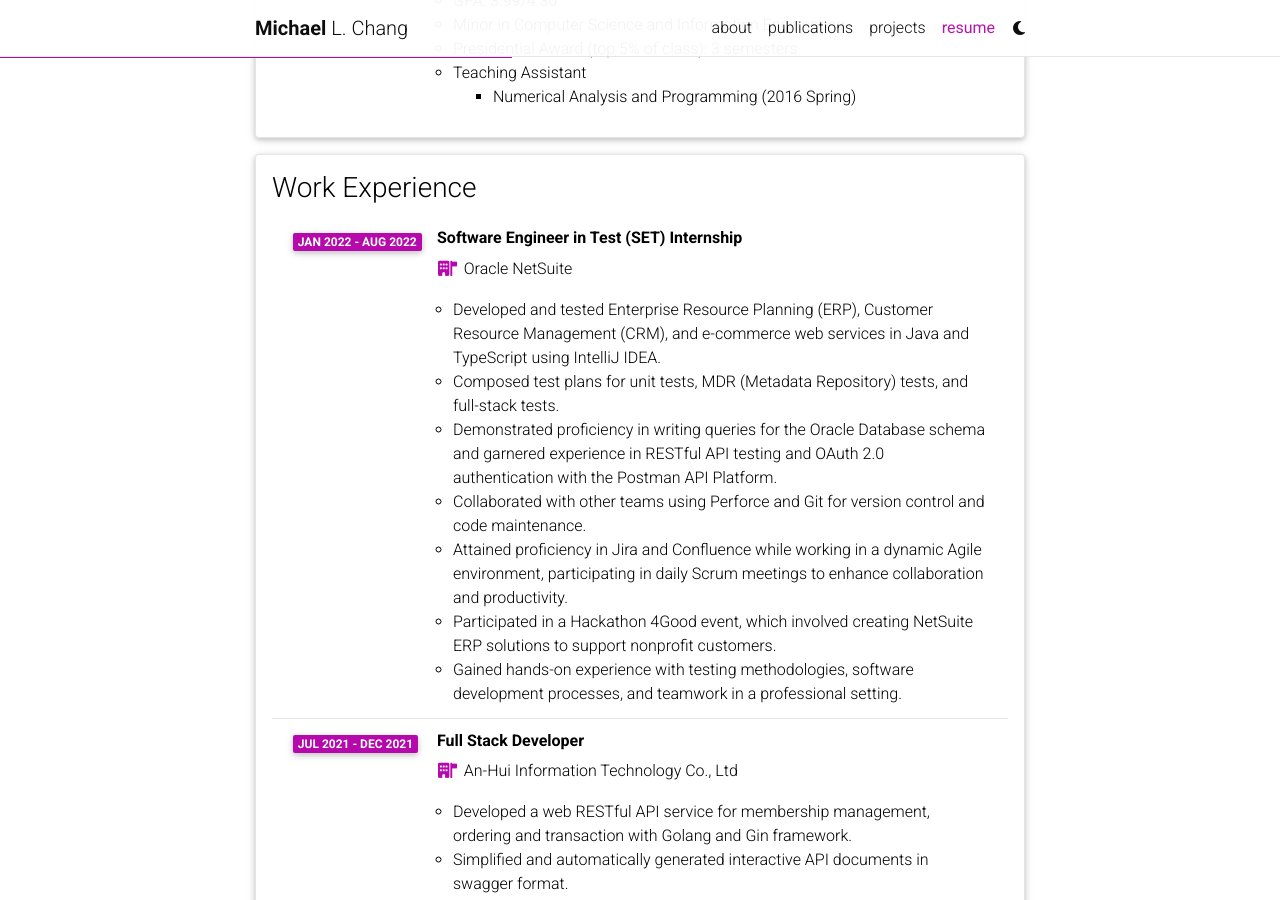
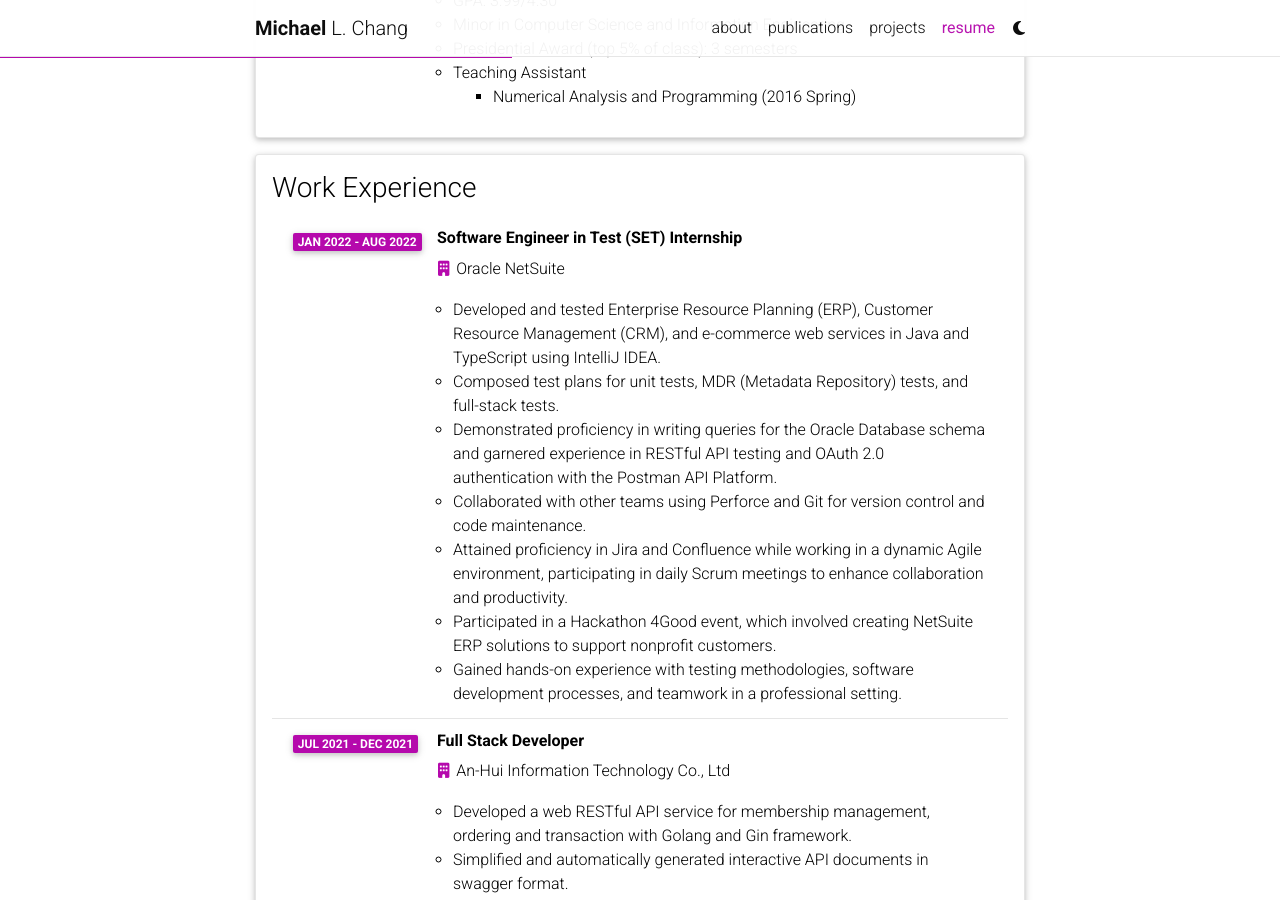
Before and after one commit to civita/civita.github.io, a Jekyll site: the page built from _pages/cv.md, in a window 1280 px wide and 900 px high, scrolled down 808 px. Built offline with Jekyll 4.4.1, drawn with Linux system fonts in a browser that asks for light colours; comment, search, counter and statistics services are not loaded; a style sheet for code colours, icons or effects is not loaded.

Commit message:
Update time_table.html

```diff
--- a/_includes/cv/time_table.html
+++ b/_includes/cv/time_table.html
@@ -38,7 +38,7 @@
               {% endif %}
               {% if content.company %}
               <tr>
-                <td style="vertical-align: top; text-align: center;" class="company"><i class="fa-solid fa-building-flag iconcompany"></i></td>
+                <td style="vertical-align: top; text-align: center;" class="company"><i class="fa-solid fa-building iconcompany"></i></td>
                 <td class="company">{{content.company}}</td>
               </tr>
               {% endif %}
```
